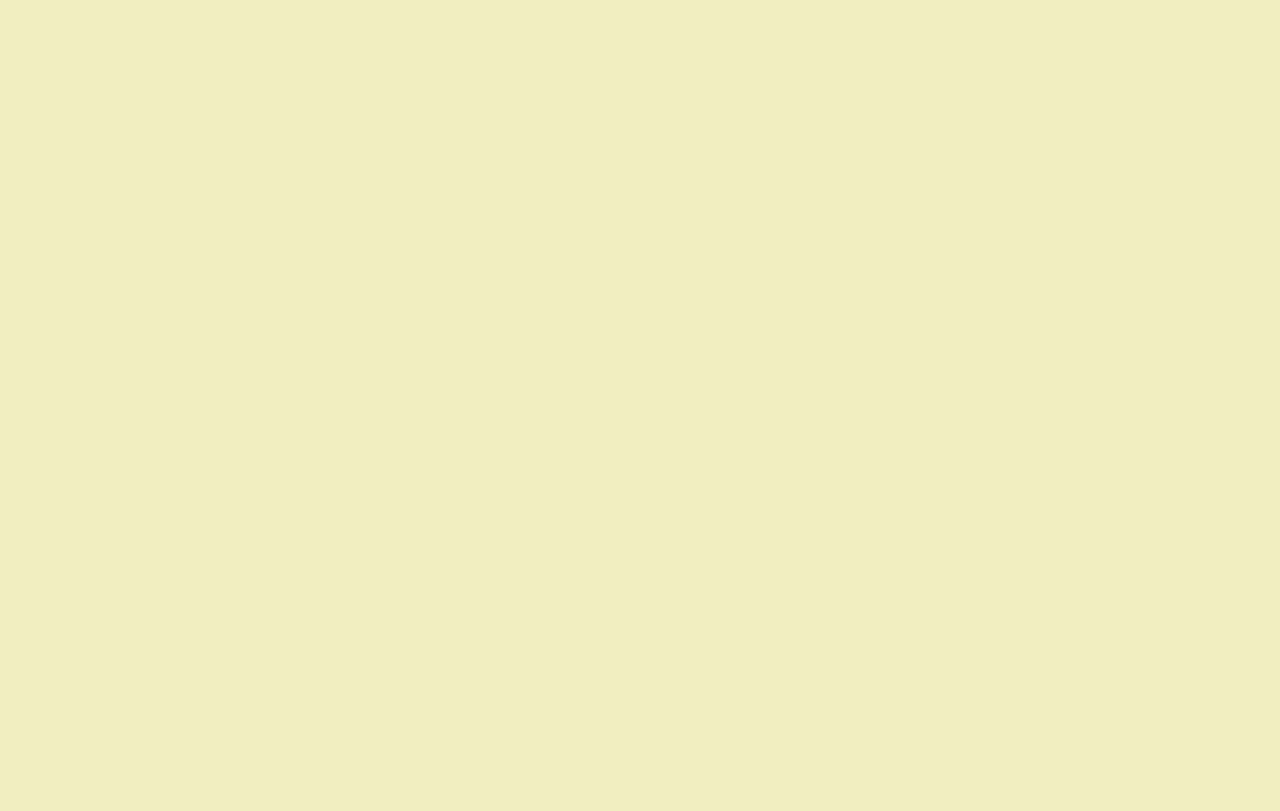
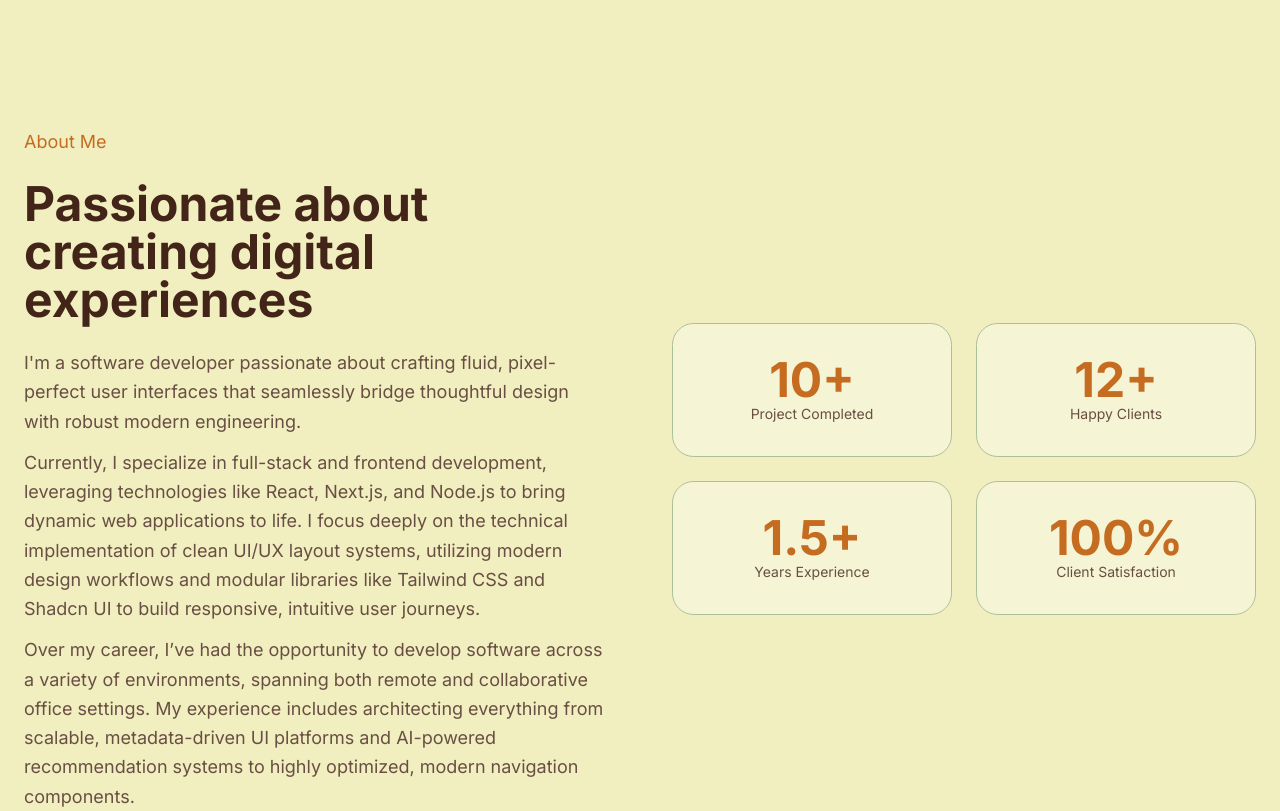
Before and after one commit to saimakhanac/portfolio, a Next.js app: page / in a window 1280 px wide. Shown: the part 880-1691 px from the top of the page. Before the commit the page ends 1008 px from the top, so only its background shows below. Built offline with nearby package versions, Linux system fonts and the light colour scheme.

Commit message:
about section

```diff
--- a/app/globals.css
+++ b/app/globals.css
@@ -169,6 +169,12 @@
 .dark .animate-pulse-glow {
   animation: pulse-glow-dark 2s ease-in-out infinite;
 }
+.animate-slide-in-left {
+  animation: slide-in-left 0.8s ease-out forwards;
+}
+.animate-slide-in-right {
+  animation: slide-in-right 0.8s ease-out forwards;
+}
 
 @keyframes pulse-glow {
   0%,
@@ -218,6 +224,26 @@
     transform: translateY(-10px);
   }
 }
+@keyframes slide-in-left {
+  from {
+    opacity: 0;
+    transform: translateX(-50px);
+  }
+  to {
+    opacity: 1;
+    transform: translateX(0px);
+  }
+}
+@keyframes slide-in-right {
+  from {
+    opacity: 0;
+    transform: translateX(50px);
+  }
+  to {
+    opacity: 1;
+    transform: translateX(0px);
+  }
+}
 /* .test {
   animation-name: movingBox;
   animation-duration: 5s;
--- a/app/page.tsx
+++ b/app/page.tsx
@@ -1,3 +1,4 @@
+import AboutMeSection from "@/components/aboutmeSection";
 import { Header } from "@/components/header";
 import { Hero } from "@/components/hero";
 import Image from "next/image";
@@ -7,6 +8,7 @@ export default function Home() {
     <>
     <Header/>
     <Hero/>
+    <AboutMeSection/>
     </>
   );
 }
--- /dev/null
+++ b/components/aboutmeSection.tsx
@@ -0,0 +1,96 @@
+"use client";
+import React, { useEffect, useRef, useState } from "react";
+const cardData = [
+  { number: "10+", text: "Project Completed" },
+  { number: "12+", text: "Happy Clients" },
+  { number: "1.5+", text: "Years Experience" },
+  { number: "100%", text: "Client Satisfaction" },
+];
+const AboutMeSection = () => {
+  const [isVisible, setIsVisible] = useState(false);
+  const sectionRef = useRef<HTMLElement>(null);
+
+  useEffect(() => {
+    const observer = new IntersectionObserver(
+      ([entries]) => {
+        if (entries.isIntersecting) {
+          setIsVisible(true);
+        }
+      },
+      { threshold: 0.3 },
+    );
+    if (sectionRef.current) {
+      observer.observe(sectionRef.current);
+    }
+    return () => observer.disconnect();
+  }, []);
+
+  return (
+    <section ref={sectionRef} id="about">
+      <div className="max-w-7xl mx-auto px-6">
+        <div className="grid grid-cols-2 gap-16 items-center">
+          {/* left */}
+          <div
+            className={`${isVisible ? "animate-slide-in-left delay-200" : "opacity-0"}`}
+          >
+            <div className="text-lg text-primary">About Me</div>
+            <div className="font-bold text-foreground text-5xl text-balance my-6">
+              Passionate about creating digital experiences
+            </div>
+            <div className="space-y-3 leading-relaxed text-lg text-muted-foreground">
+              <p className="">
+                I'm a software developer passionate about crafting fluid,
+                pixel-perfect user interfaces that seamlessly bridge thoughtful
+                design with robust modern engineering.
+              </p>
+              <p className="">
+                Currently, I specialize in full-stack and frontend development,
+                leveraging technologies like React, Next.js, and Node.js to
+                bring dynamic web applications to life. I focus deeply on the
+                technical implementation of clean UI/UX layout systems,
+                utilizing modern design workflows and modular libraries like
+                Tailwind CSS and Shadcn UI to build responsive, intuitive user
+                journeys.
+              </p>
+              <p className="">
+                Over my career, I’ve had the opportunity to develop software
+                across a variety of environments, spanning both remote and
+                collaborative office settings. My experience includes
+                architecting everything from scalable, metadata-driven UI
+                platforms and AI-powered recommendation systems to highly
+                optimized, modern navigation components.
+              </p>
+            </div>
+          </div>
+
+          {/* right */}
+          <div
+            className={`${isVisible ? "animate-slide-in-right delay-200" : "opacity-0"}`}
+          >
+            <div className="grid grid-cols-2 gap-6">
+              {/* card */}
+              {cardData.map((card, index) => (
+                <div
+                  key={index}
+                  className={`border border-border bg-card rounded-2xl p-8 text-center hover:border-primary/50 transition-all duration-300 hover:shadow-lg hover:shadow-primary/10 hover:-translate-y-2 ${isVisible ? `animate-fade-up delay-${(index + 2) * 100}` : "opacity-0"}`}
+                  style={{ animationDelay: `${(index + 2) * 100}ms` }}
+                >
+                  <div className="text-primary text-5xl font-bold">
+                    {card.number}
+                  </div>
+                  <div className="text-sm text-muted-foreground">
+                    {card.text}
+                  </div>
+                </div>
+              ))}
+
+              {/* card ends here */}
+            </div>
+          </div>
+        </div>
+      </div>
+    </section>
+  );
+};
+
+export default AboutMeSection;
--- a/components/header.tsx
+++ b/components/header.tsx
@@ -38,7 +38,7 @@ export const Header = () => {
               <Link
                 key={link.href}
                 href={link.href}
-                className="hidden md:block text-sm font-semibold tracking-tight text-foreground transition-colors relative group"
+                className="hidden md:block text-sm mx-4 font-semibold tracking-tight text-foreground transition-colors relative group"
               >
                 {link.label}
                 <span className="absolute -bottom-1 left-0 w-0 h-0.5 bg-primary group-hover:w-full transition-all duration-300" />
```
